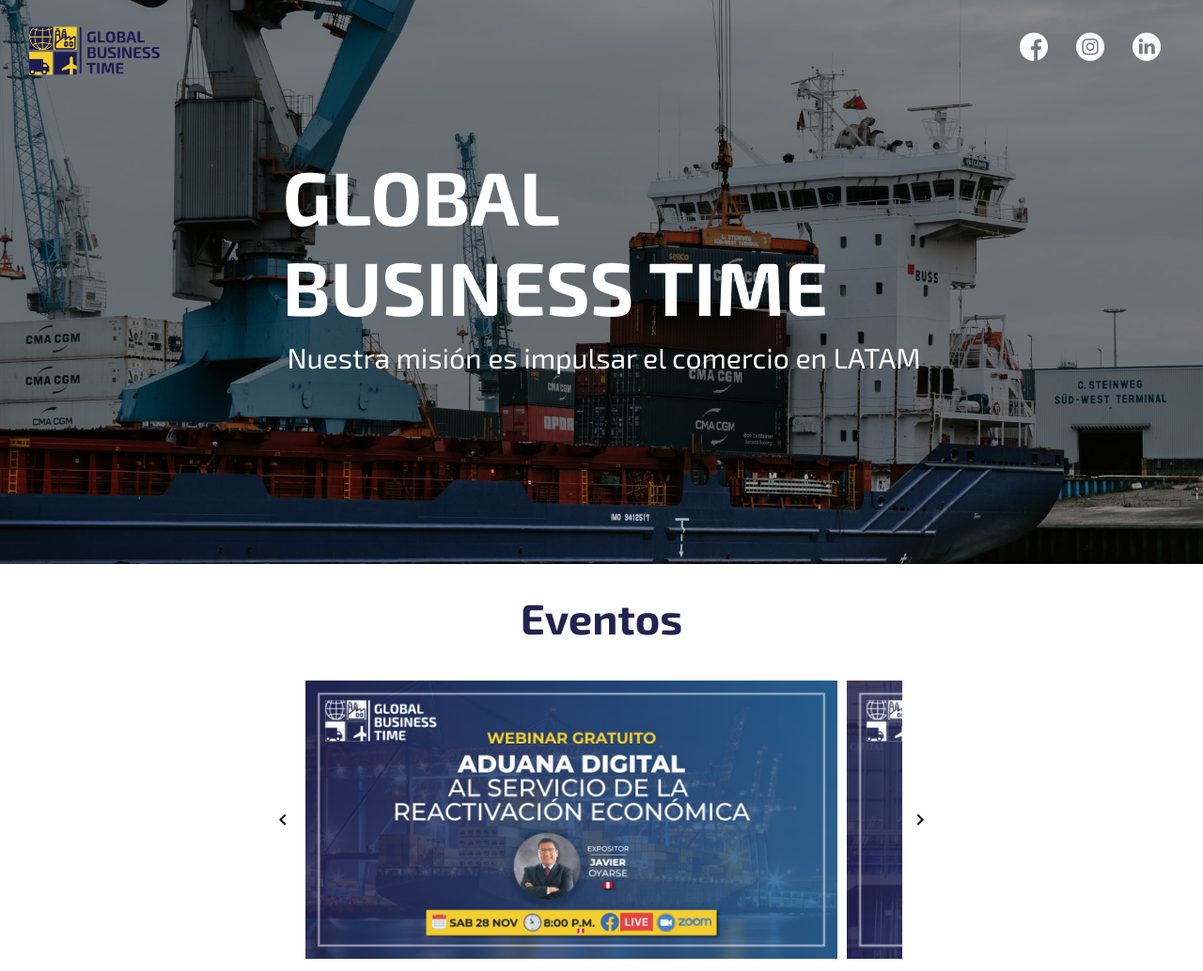
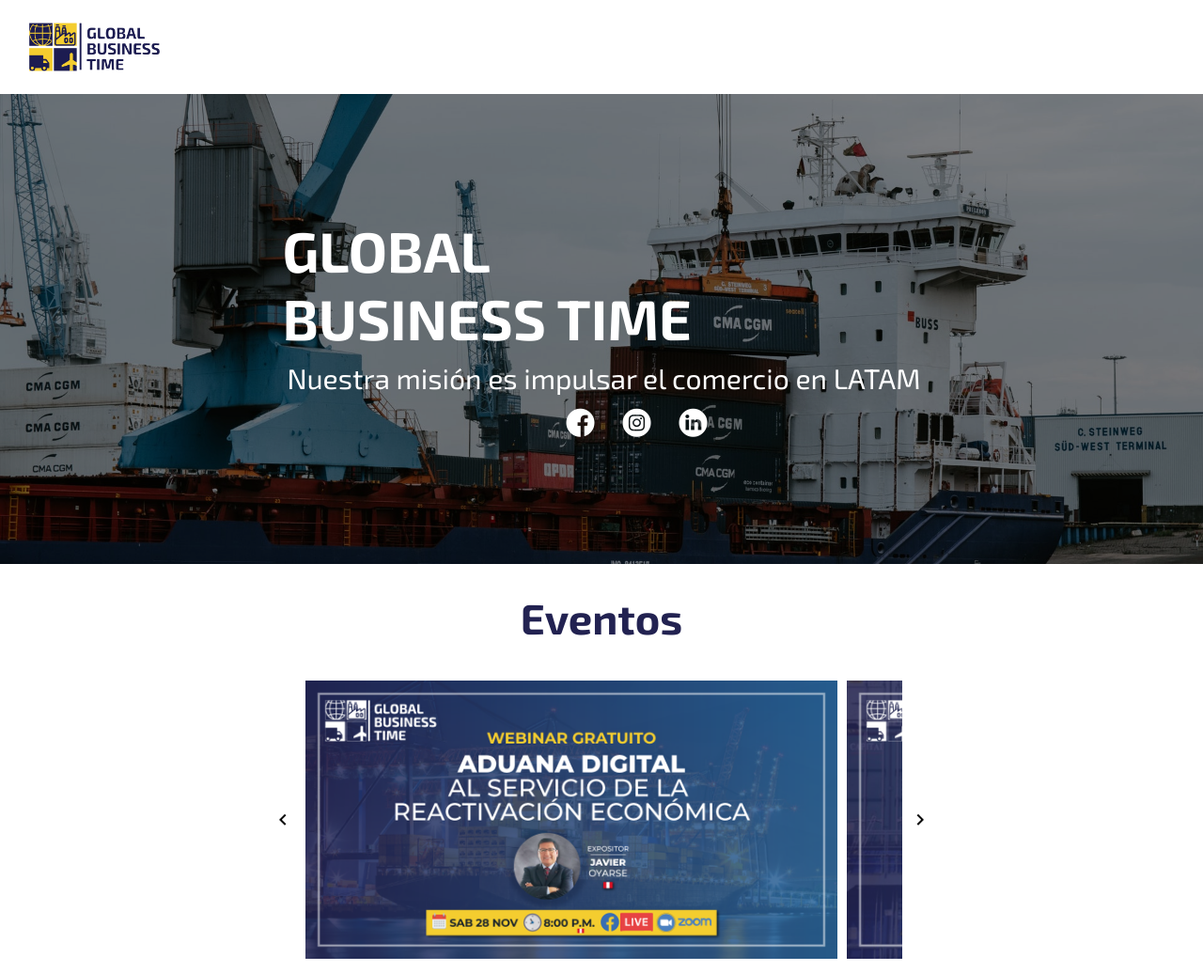
Before and after one commit to Lissethe25/GBT, a plain HTML site: page index.html in a window 1280 px wide. Shown: the top 1033 px of the page at 94% size. Drawn offline with Linux system fonts and the light colour scheme.

Commit message:
Agregamos todos los cambios para crear el repositorio de github

```diff
--- a/css/main.css
+++ b/css/main.css
@@ -14,34 +14,40 @@ header{
 header .logo-container{
     padding-left:30px;
 }
-header .header-icons-container{
-    padding-right:30px;
-}
+
 header .logo-container img{
     width:140px;
     height:auto;
 }
-header .icons a{
-    margin:0 10px;
-}
-header .icons span{
-    font-size:30px;
-}
+
+
 .background:before {
     height:500px;
 }
+
+
+.icons a{
+    margin:0 10px;
+    color:white;
+}
+.icons span{
+    font-size:30px;
+}
 .hero{
+    display:flex;
+    flex-direction: column;
     height:500px;
+    align-items:center;
+    justify-content:center;
 }
-.hero div{
+.hero__text{
     margin:0;
+
 }
-.hero div h1{
-    font-size:80px;
-    line-height:normal;
-    padding-top:60px;
+.hero__text h1{
+    font-size:60px;
 }
-.hero div p{
+.hero__text p{
     font-size:30px;
 }
 .events h2{
--- a/css/mobile.css
+++ b/css/mobile.css
@@ -11,6 +11,7 @@ a{
     color: black;
 }
 .background{
+    height:auto;
     background-image: url(../assets/img/barco.jpg);
     background-repeat: no-repeat;
     background-size: cover;
@@ -20,6 +21,7 @@ header{
     position:relative;
     width:100%;
     min-width:320px;
+
     height:60px;
     display:flex;
     align-items: center;
@@ -29,48 +31,17 @@ header .logo-container{
     position:relative;
     width:50%;
     display:flex;
-    align-items: center;
-    justify-items:flex-start;
     padding-top:15px;
     padding-left:20px;
+    padding-bottom:8px;
 }
 header .logo-container img{
     position:relative;
     width:120px;
     height:auto;
-    align-self:center;
 }
-
-header .header-icons-container{
-    position:relative;
-    display:flex;
-    width:50%;
-    height:65px;
-    padding-right:20px;
-}
-header .header-icons-container .icons{
-    position:relative;
-    width: 100%;
-    height: auto;
-    display:flex;
-    flex-direction: row;
-    align-items:center;
-    justify-content:flex-end;
-
-}
-header .icons a{
-    width:auto;
-    padding:5px;
-}
-
-header .icons span{
-    position:relative;
-    color:white;
-    font-size:25px;
-}
-
 .background:before {
-    height:300px;
+    height:auto;
 	content:'';
 	position: absolute;
     top: 0;
@@ -83,31 +54,55 @@ header .icons span{
 .hero{
     position:relative;
     display:flex;
+    flex-direction:column;
+
+
     width:100%;
     min-width:320px;
-    height:300px;
-    justify-content: center;
+    height:400px;
 }
-.hero div{
+.hero__text{
+    display:flex;
+    flex-direction:column;
+    justify-items:space-between;
     position:relative;
     margin:0 20px;
 }
-.hero div h1{
+.hero__text h1{
     margin:0;
-    padding-top:40px;
     font-size:40px;
     font-family: 'Exo 2', sans-serif;
     color:white;
-
-
 }
-.hero div p{
+.hero__text p{
     margin:0;
     padding-top:10px;
     padding-left:5px;
     font-size:20px;
     font-family: 'Exo 2', sans-serif;
     color:white;
+}
+
+.icons{
+    display:flex;
+    position:relative;
+    flex-direction: row;
+    height:65px;
+    padding-top:10px;
+    width:105px;
+    height: auto;
+}
+.icons a{
+    display:inline-block;
+    width:auto;
+    padding:5px;
+}
+
+.icons span{
+    display:inline-block;
+    position:relative;
+    color:white;
+    font-size:25px;
 }
 
 /* -------------------------- */
--- a/index.html
+++ b/index.html
@@ -12,27 +12,23 @@
     <link href="https://fonts.googleapis.com/css2?family=Exo+2:wght@300;400;700&display=swap" rel="stylesheet">
 </head>
 <body>
-    <section class="background">
     <header>
         <section class="logo-container">
             <a href="index.html"><img src="./assets/img/logo.png" alt="Logo del blog"></a>
         </section>
-            <section class="header-icons-container">
+    </header>
+    <section class="hero background">
+        <div class="hero__text">
+            <h1>GLOBAL <br>BUSINESS TIME</h1>
+            <p>Nuestra misión es impulsar el comercio en LATAM</p>
+        </div>
         <div class="icons">
             <a href="https://www.facebook.com/globalbusinesstime" target="_blank" ><span class="fimanager flaticon-001-facebook"></span></a>
             <!-- <a href="/"><span class="fimanager flaticon-002-twitter"></span></a> -->
             <a href="https://www.instagram.com/globalbusinesstime/" target="_blank"><span class="fimanager flaticon-011-instagram"></span></a>
-                    <a href="https://www.linkedin.com/company/globalbusiness-time" target="_blank"><span class="fimanager flaticon-010-linkedin"></span></a>
-                    <!-- <a href="/"><span class="fimanager flaticon-008-youtube"></span></a> -->
+            <a href="https://www.linkedin.com/company/globalbusiness-time" target="_blank"><span class="fimanager flaticon-010-linkedin"></span></a>                <!-- <a href="/"><span class="fimanager flaticon-008-youtube"></span></a> -->
         </div>
-            </section>
-        </header>
-        <section class="hero">
-            <div>
-                <h1>GLOBAL <br>BUSINESS TIME</h1>
-                <p>Nuestra misión es impulsar el comercio en LATAM</p>
-            </div>
-        </section>
+
     </section>
 
     <section class="events">
```
Lines whose indentation alone changed are shown as unchanged.
